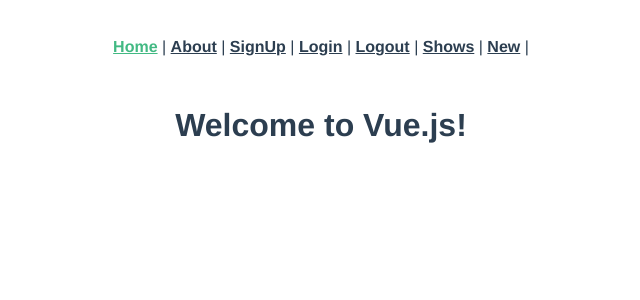
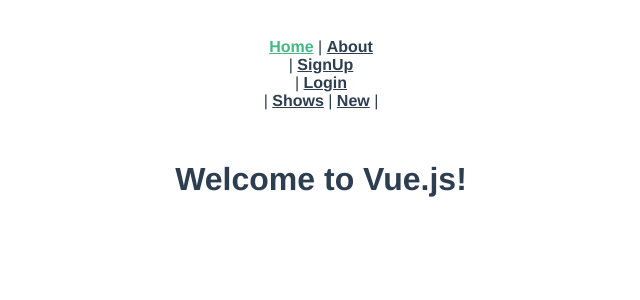
Before and after one commit to mabelysa/tv_shows_vue_app, a Vue app: page / in a window 1280 px wide. Shown: the top 300 px of the page, without its empty margins (319-959 px from the left). Built offline with nearby package versions, Linux system fonts and the light colour scheme.

Commit message:
makes login/logout pages dynamic on app.vue page

```diff
--- a/src/App.vue
+++ b/src/App.vue
@@ -4,17 +4,23 @@
       <router-link to="/">Home</router-link>
       |
       <router-link to="/about">About</router-link>
-      |
-      <router-link to="/signup">SignUp</router-link>
-      |
-      <router-link to="/login">Login</router-link>
-      |
-      <router-link to="/logout">Logout</router-link>
+      <div v-if="!isLoggedIn()">
+        |
+        <router-link to="/signup">SignUp</router-link>
+      </div>
+      <div v-if="!isLoggedIn()">
+        |
+        <router-link to="/login">Login</router-link>
+      </div>
       |
       <router-link to="/shows">Shows</router-link>
       |
       <router-link to="/shows/new">New</router-link>
       |
+      <div v-if="isLoggedIn()">
+        |
+        <router-link to="/logout">Logout</router-link>
+      </div>
     </div>
     <router-view />
   </div>
@@ -42,3 +48,19 @@
   color: #42b983;
 }
 </style>
+
+<script>
+// import axios from "axios";
+
+export default {
+  methods: {
+    isLoggedIn: function () {
+      if (localStorage.getItem("jwt")) {
+        return true;
+      } else {
+        return false;
+      }
+    },
+  },
+};
+</script>
```
